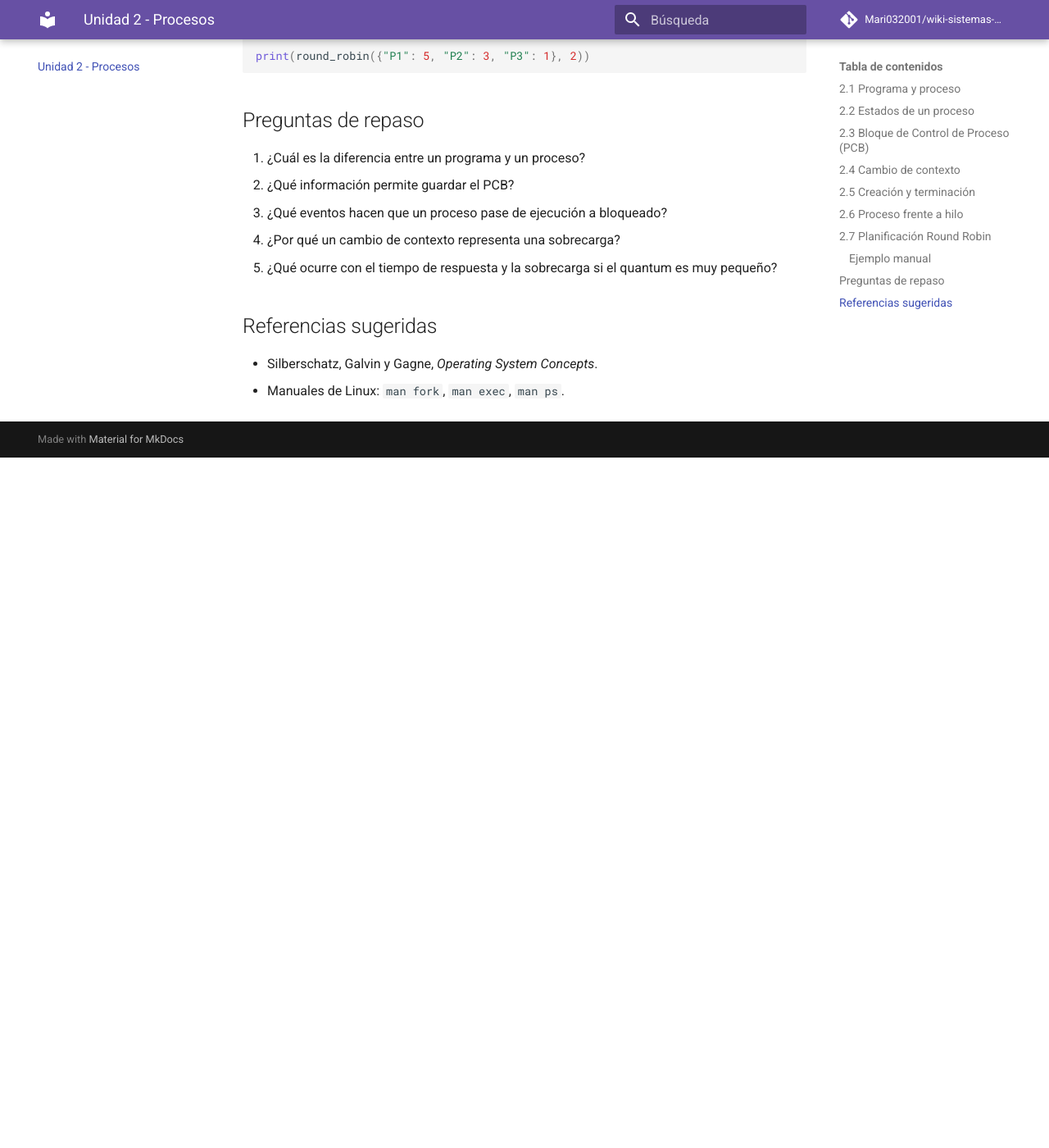
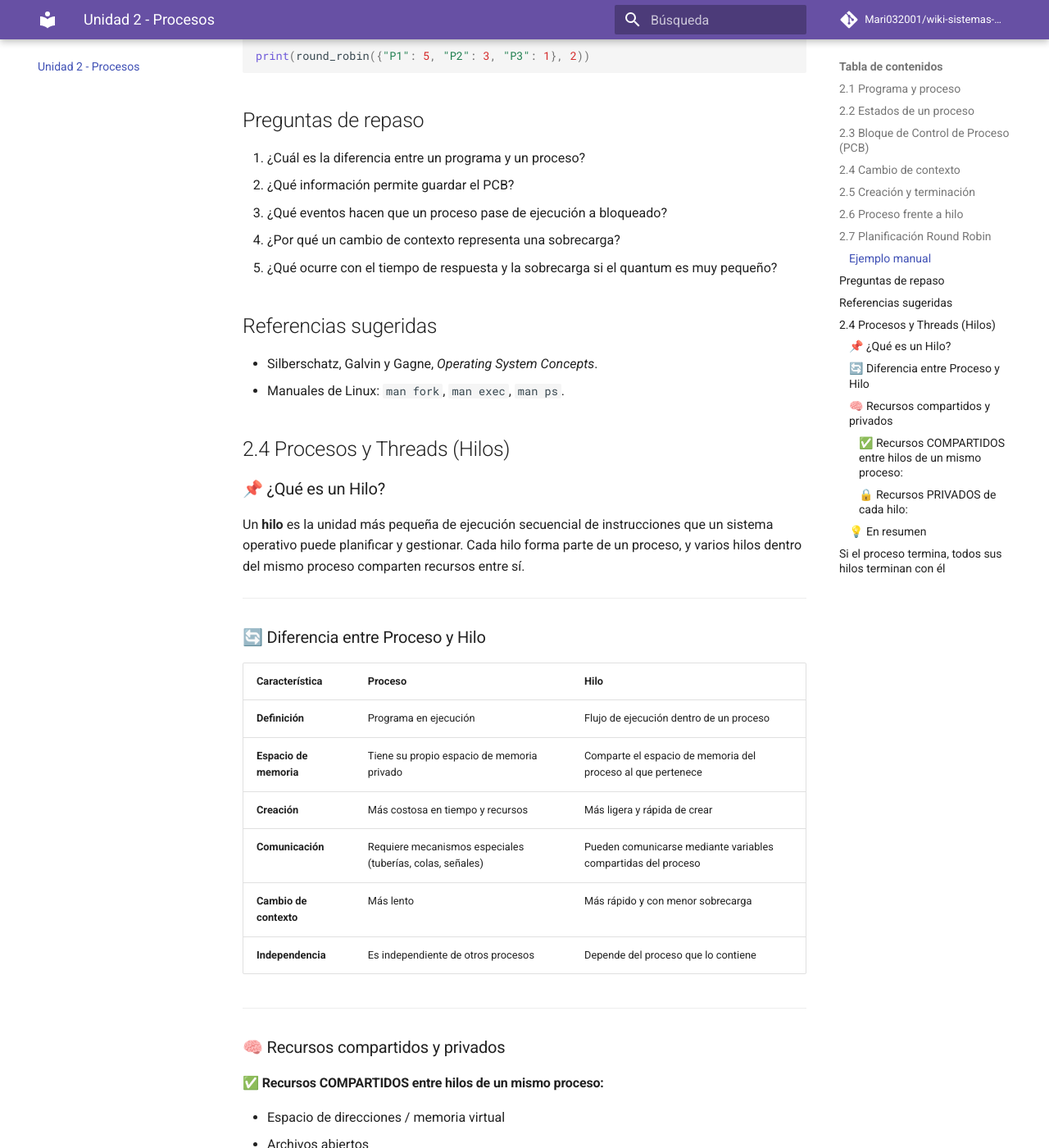
Before and after one commit to Mari032001/wiki-sistemas-operativos, an MkDocs documentation site: the page built from docs/unidades/unidad2.md, in a window 1280 px wide and 1400 px high, scrolled down 3846 px. Shown: the whole window at 82% size. Built offline with MkDocs 1.6.1 and Material for MkDocs 9.7.7, drawn with Linux system fonts in a browser that asks for light colours; comment, search, counter and statistics services are not loaded; before the commit the page ends 4404 px from its top, so only the background shows below that; some of the changed text lies outside the part shown.

Commit message:
Expand unidad2.md with processes and threads content
Added section on processes and threads, including definitions, differences, and shared vs private resources.

```diff
--- a/docs/unidades/unidad2.md
+++ b/docs/unidades/unidad2.md
@@ -116,3 +116,49 @@ print(round_robin({"P1": 5, "P2": 3, "P3": 1}, 2))
 
 - Silberschatz, Galvin y Gagne, *Operating System Concepts*.
 - Manuales de Linux: `man fork`, `man exec`, `man ps`.
+
+## 2.4 Procesos y Threads (Hilos)
+
+### 📌 ¿Qué es un Hilo?
+
+Un **hilo** es la unidad más pequeña de ejecución secuencial de instrucciones que un sistema operativo puede planificar y gestionar. Cada hilo forma parte de un proceso, y varios hilos dentro del mismo proceso comparten recursos entre sí.
+
+---
+
+### 🔄 Diferencia entre Proceso y Hilo
+
+| Característica | Proceso | Hilo |
+|---|---|---|
+| **Definición** | Programa en ejecución | Flujo de ejecución dentro de un proceso |
+| **Espacio de memoria** | Tiene su propio espacio de memoria privado | Comparte el espacio de memoria del proceso al que pertenece |
+| **Creación** | Más costosa en tiempo y recursos | Más ligera y rápida de crear |
+| **Comunicación** | Requiere mecanismos especiales (tuberías, colas, señales) | Pueden comunicarse mediante variables compartidas del proceso |
+| **Cambio de contexto** | Más lento | Más rápido y con menor sobrecarga |
+| **Independencia** | Es independiente de otros procesos | Depende del proceso que lo contiene |
+
+---
+
+### 🧠 Recursos compartidos y privados
+
+#### ✅ Recursos COMPARTIDOS entre hilos de un mismo proceso:
+- Espacio de direcciones / memoria virtual
+- Archivos abiertos
+- Señales y manejadores de señales
+- Tabla de páginas de memoria
+
+#### 🔒 Recursos PRIVADOS de cada hilo:
+- Contador de programa — indica qué instrucción ejecuta
+- Registros de la CPU — valores propios de cada hilo
+- Pila — para sus llamadas a funciones y variables locales
+- Estado del hilo
+
+---
+
+### 💡 En resumen
+
+> Un proceso es como una "aplicación completa", mientras que los hilos son las "tareas internas" que realiza esa aplicación al mismo tiempo.
+
+- Crear un hilo es **mucho más rápido** que crear un proceso
+- Los hilos de un mismo proceso **comparten la memoria**
+- Si el proceso termina, **todos sus hilos terminan con él**
+-
```
